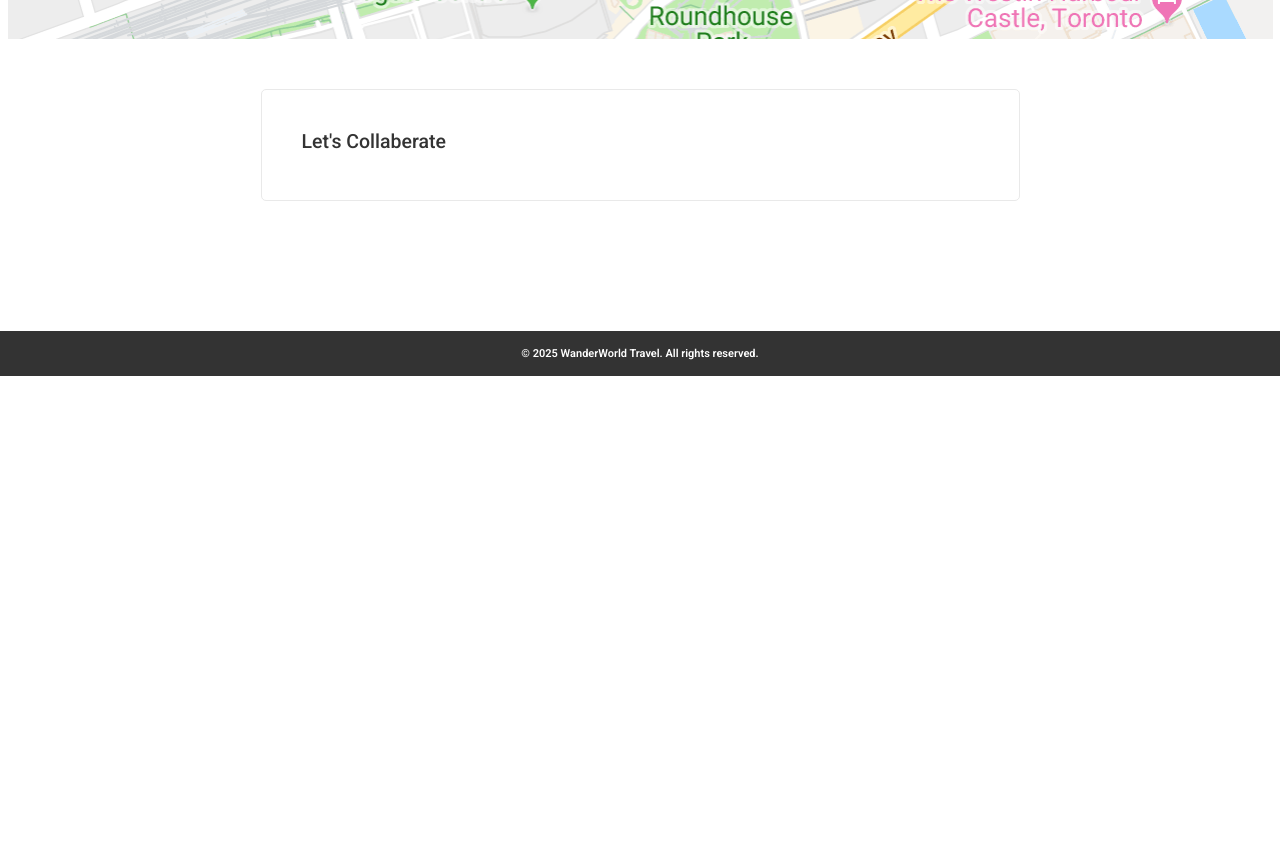
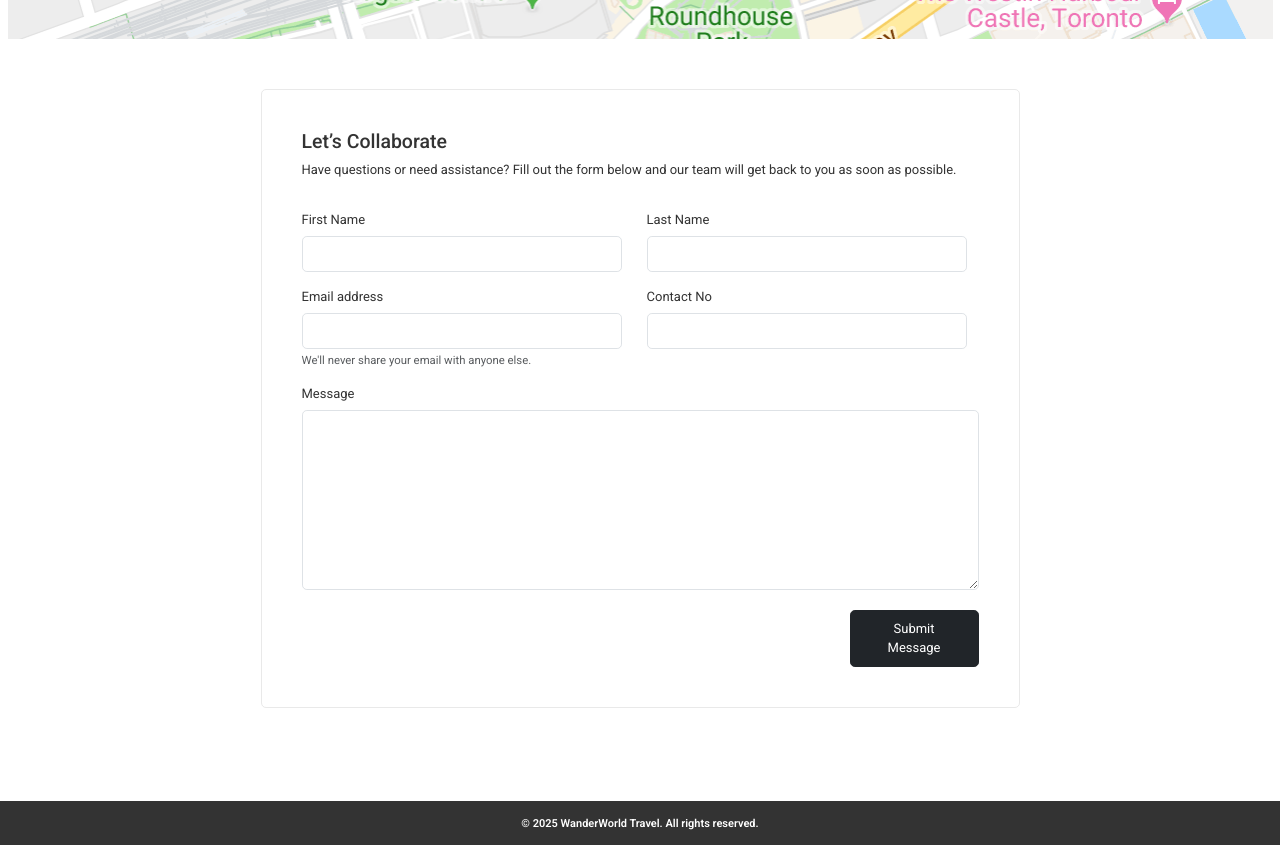
Before and after one commit to ireshdilsh/travel-web, a React (Vite) app: page / in a window 1280 px wide. Shown: the part 6740-7585 px from the top of the page. Before the commit the page ends 7116 px from the top, so only its background shows below. Built offline with nearby package versions, Linux system fonts and the light colour scheme.

Commit message:
feat: add contact form with input fields and styling for user inquiries

```diff
--- a/src/pages/Landing.jsx
+++ b/src/pages/Landing.jsx
@@ -701,8 +701,34 @@ export default function Landing() {
             <img src={location} alt="" />
           </div>
           <div className="bottom-side">
-            <h4>Let's Collaberate</h4>
-
+            <h4>Let’s Collaborate</h4>
+            <p>Have questions or need assistance? Fill out the form below and our team will get back to you as soon as possible.</p>
+            <div className="set-1">
+              <div className="name">
+                <label class="form-label">First Name</label>
+                <input type="text" class="form-control" aria-describedby="emailHelp" />
+              </div>
+              <div className="name">
+                <label class="form-label">Last Name</label>
+                <input type="text" class="form-control" aria-describedby="emailHelp" />
+              </div>
+            </div>
+            <div className="set-2">
+              <div className="email">
+                <label for="exampleInputEmail1" class="form-label">Email address</label>
+                <input type="email" class="form-control" id="exampleInputEmail1" aria-describedby="emailHelp" />
+                <div id="emailHelp" class="form-text">We'll never share your email with anyone else.</div>
+              </div>
+              <div className="name">
+                <label class="form-label">Contact No</label>
+                <input type="text" class="form-control" aria-describedby="emailHelp" />
+              </div>
+            </div>
+            <div className="message">
+              <label for="exampleFormControlTextarea1" class="form-label">Message</label>
+              <textarea class="form-control" id="exampleFormControlTextarea1" rows="3"></textarea>
+            </div>
+            <button class="btn btn-dark">Submit Message</button>
           </div>
         </div>
       </section>
--- a/src/styles/Landing.css
+++ b/src/styles/Landing.css
@@ -994,8 +994,40 @@ nav .links a:hover::after {
   border-radius: 5px;
 }
 
+#contact .contact-body .bottom-side .set-1{
+  display: flex;
+  margin-top: 30px;
+  gap: 25px;
+}
+
+#contact .contact-body .bottom-side .set-2{
+  display: flex;
+  margin-top: 15px;
+  gap: 25px;
+}
+
+#contact .contact-body .bottom-side .set-1 input,
+#contact .contact-body .bottom-side .set-2 input{
+  width: 320px;
+  height: 36px;
+}
+
+#contact .contact-body .bottom-side .message{
+  margin-top: 15px;
+}
+
+#contact .contact-body .bottom-side .message textarea{
+  height: 180px;
+}
+
+#contact .contact-body .bottom-side button{
+  margin-top: 20px;
+  padding: 8px 15px;
+ margin-left: 548px;
+}
+
 .copy-right {
-  margin-top: 50px;
+  margin-top: 0px;
   display: flex;
   justify-content: center;
   align-items: center;
```
